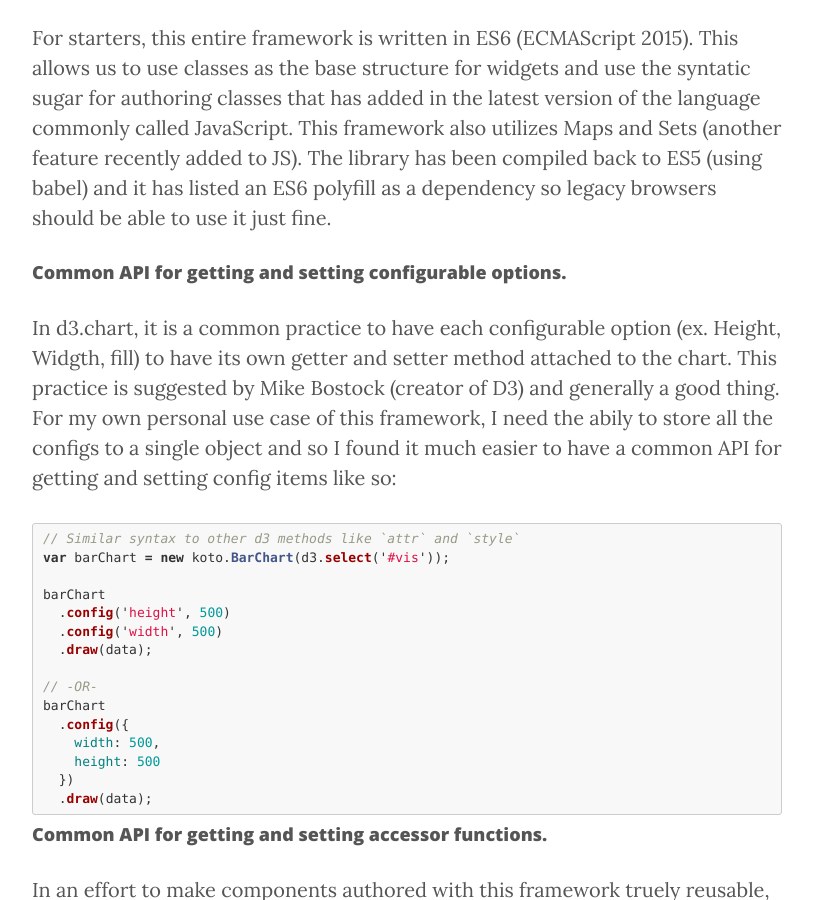
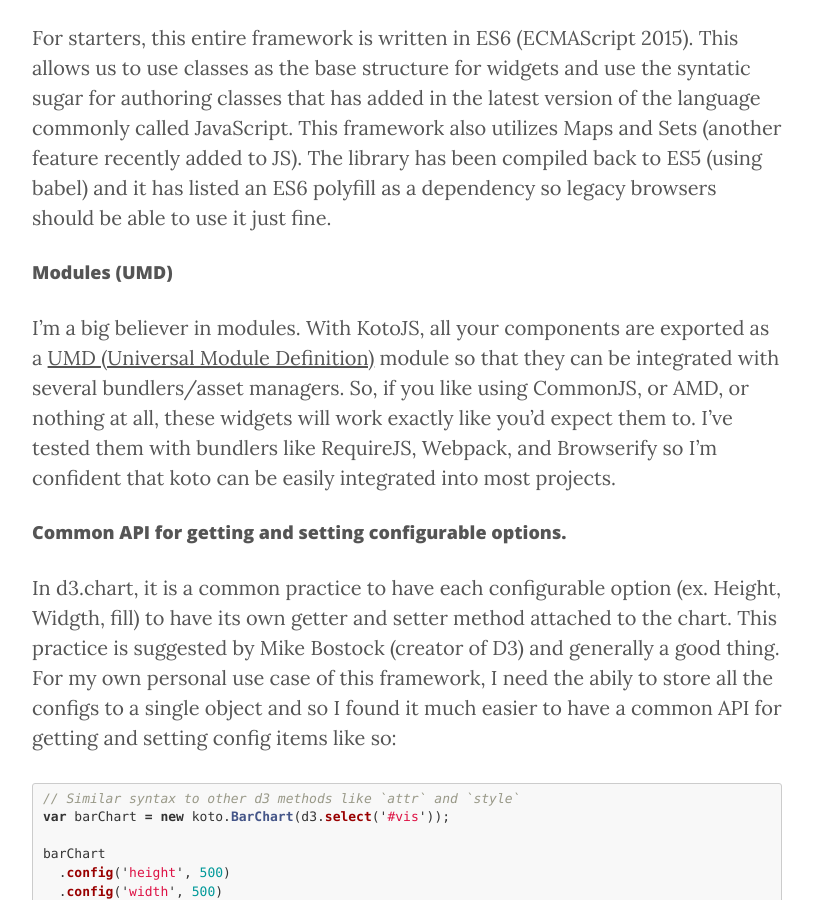
Before and after one commit to kotojs/kotojs, a Jekyll site: the page built from index.markdown, in a window 1280 px wide and 900 px high, scrolled down 1837 px. Shown: the whole window, without its empty margins (233-1046 px from the left). Built offline with Jekyll 4.4.1, drawn with Linux system fonts in a browser that asks for light colours; nearby versions of some CDN libraries; some of the changed text lies outside the part shown.

Commit message:
adding modules to index

```diff
--- a/index.markdown
+++ b/index.markdown
@@ -52,6 +52,9 @@ barChart.draw(data);
 
 #### ES6 (ECMAScript 2015)
 For starters, this entire framework is written in ES6 (ECMAScript 2015). This allows us to use classes as the base structure for widgets and use the syntatic sugar for authoring classes that has added in the latest version of the language commonly called JavaScript. This framework also utilizes Maps and Sets (another feature recently added to JS). The library has been compiled back to ES5 (using babel) and it has listed an ES6 polyfill as a dependency so legacy browsers should be able to use it just fine.
+
+#### Modules (UMD)
+I'm a big believer in modules. With KotoJS, all your components are exported as a [UMD (Universal Module Definition)](https://github.com/umdjs/umd) module so that they can be integrated with several bundlers/asset managers. So, if you like using CommonJS, or AMD, or nothing at all, these widgets will work exactly like you'd expect them to. I've tested them with bundlers like RequireJS, Webpack, and Browserify so I'm confident that koto can be easily integrated into most projects.
 
 #### Common API for getting and setting configurable options.
 In d3.chart, it is a common practice to have each configurable option (ex. Height, Widgth, fill) to have its own getter and setter method attached to the chart. This practice is suggested by Mike Bostock (creator of D3) and generally a good thing. For my own personal use case of this framework, I need the abily to store all the configs to a single object and so I found it much easier to have a common API for getting and setting config items like so:
@@ -147,5 +150,8 @@ $ npm install
 $ gulp build
 {% endhighlight %}
 
+## Community
+The goal is to have a large library of pre-built widgets using this framework open sourced and available for all to use. I'm still thinking through the details but be expecting something to be released soon. If you'd like to contribute a widget (or 2 or 43), I'd welcome the support.
+
 ## Acknowledgements
 This project is **HEAVILY** inspired by the awesome work done by @jugglinmike and @iros and their charting framework called [d3.chart](https://github.com/misoproject/d3.chart).
```
